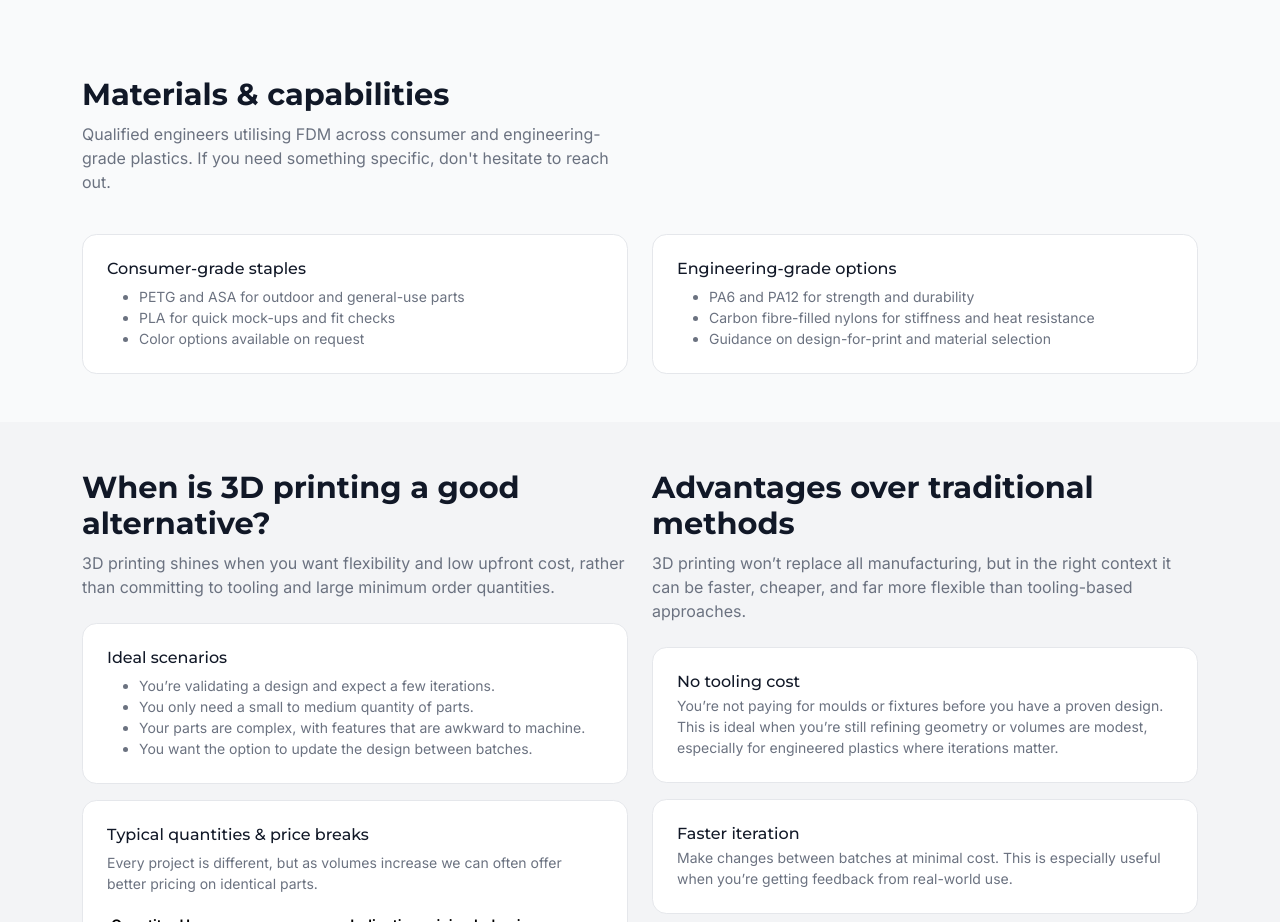
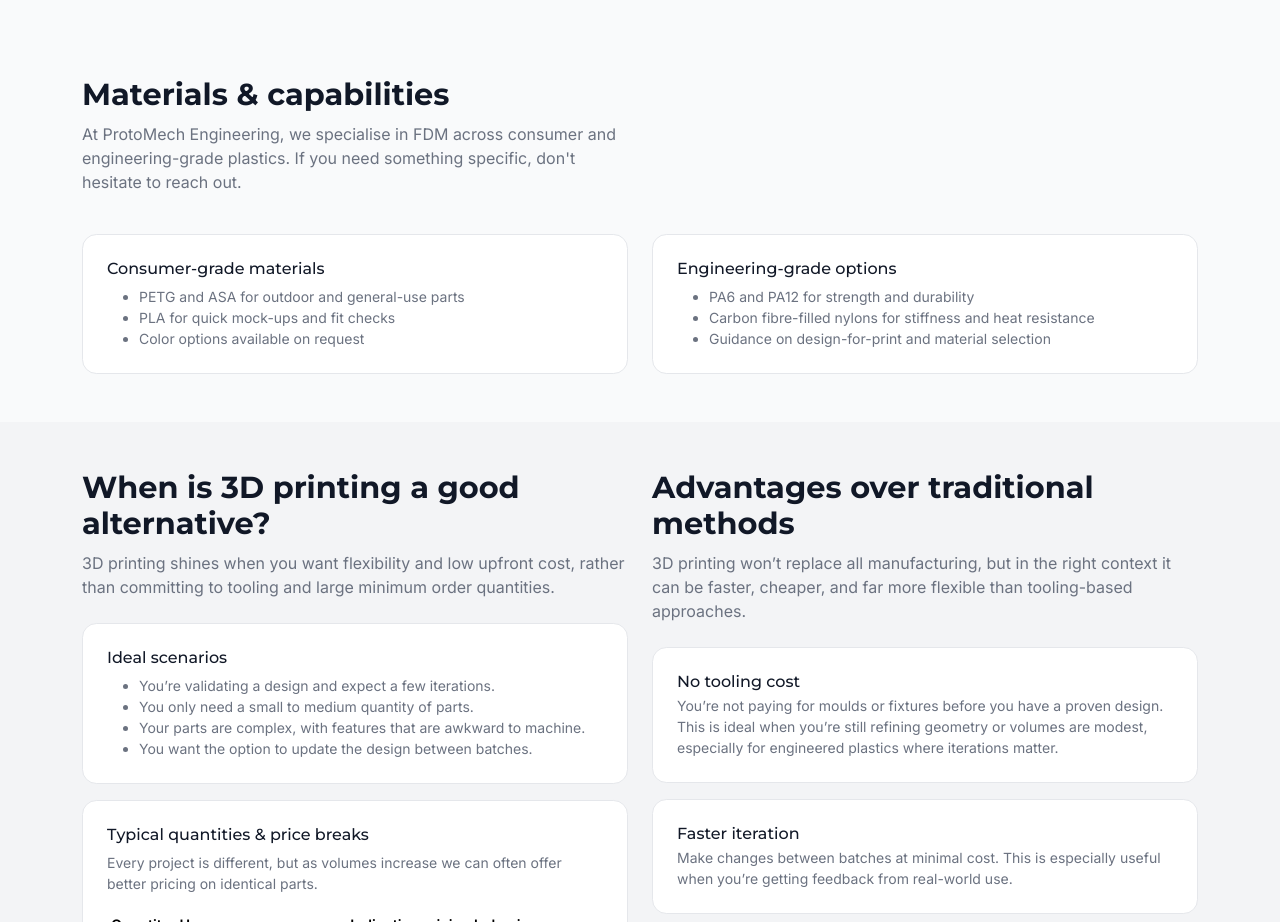
Before and after one commit to jansevanrensburgjacques/ProtoMechSystems-Website, a plain HTML site: page index.html in a window 1280 px wide. Shown: the part 1220-2142 px from the top of the page. Drawn offline with nearby package versions, Linux system fonts and the light colour scheme.

Commit message:
Improved wording, and code linting

```diff
--- a/index.html
+++ b/index.html
@@ -467,7 +467,8 @@
         <div class="col-lg-7">
           <h2 class="section-title mb-2">Materials & capabilities</h2>
           <p class="section-subtitle">
-            Qualified engineers utilising FDM across consumer and engineering-grade plastics. If you need something
+            At ProtoMech Engineering, we specialise in FDM across consumer and engineering-grade plastics. If you need
+            something
             specific, don't hesitate to reach out.
           </p>
         </div>
@@ -476,7 +477,7 @@
       <div class="row g-4">
         <div class="col-md-6">
           <div class="pm-card h-100">
-            <h3 class="h6 mb-2">Consumer-grade staples</h3>
+            <h3 class="h6 mb-2">Consumer-grade materials</h3>
             <ul class="text-muted small mb-0">
               <li>PETG and ASA for outdoor and general-use parts</li>
               <li>PLA for quick mock-ups and fit checks</li>
@@ -706,7 +707,8 @@
                   <label for="files" class="form-label">Attach files (optional)</label>
                   <input type="file" id="files" name="attachment" class="form-control"
                     accept=".step,.stp,.iges,.igs,.stl,.obj,.pdf,.png,.jpg,.jpeg,.zip" />
-                  <small class="text-muted d-block mt-1">Up to 5MB; CAD, images, or ZIPs. Larger files? Paste a link in the details.</small>
+                  <small class="text-muted d-block mt-1">Up to 5MB; CAD, images, or ZIPs. Larger files? Paste a link in
+                    the details.</small>
                 </div>
                 <div class="col-12 d-flex justify-content-between flex-wrap gap-2 align-items-center">
                   <small class="text-muted">
```
